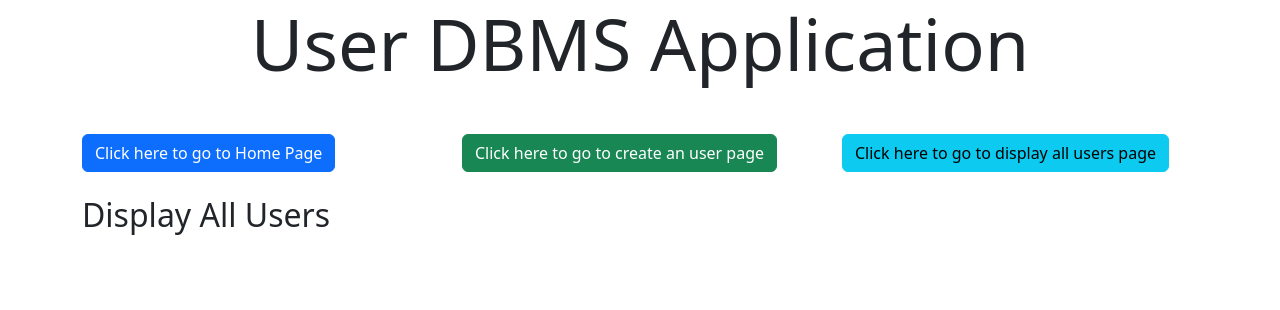
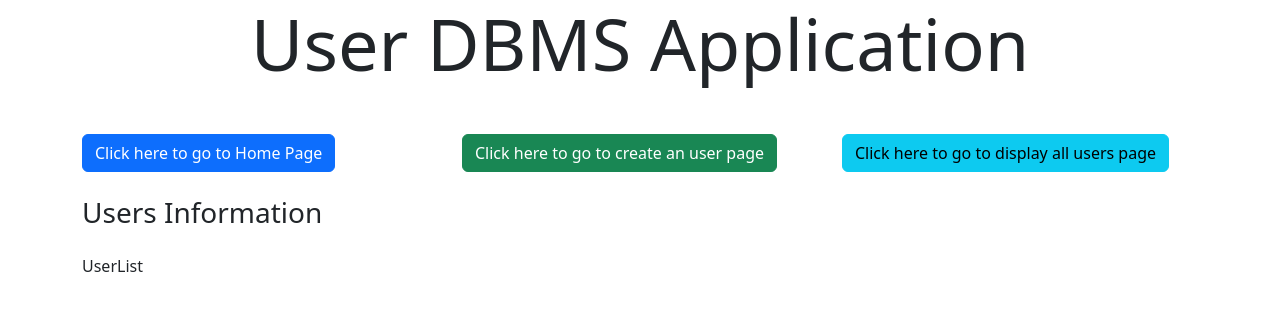
Before and after one commit to prabhupadswain/mern-stack-vercel, a React (Create React App) app in the folder client/: page /display-user in a window 1280 px wide. Shown: the top 310 px of the page. Built offline with nearby package versions, Linux system fonts and the light colour scheme.

Commit message:
BrowserRouter usage destination changed & semantic

```diff
--- a/client/src/App.js
+++ b/client/src/App.js
@@ -1,7 +1,7 @@
 import './App.css';
 import 'bootstrap/dist/css/bootstrap.min.css';
 
-import { Routes, Route } from 'react-router-dom';
+import { BrowserRouter, Routes, Route } from 'react-router-dom';
 
 // Import Components
 import Header from './components/Header';
@@ -14,21 +14,17 @@ import DisplayUser from './pages/DisplayUser';
 
 function App() {
   return (
+    <BrowserRouter>
       <div className='container'>
         <Header />
         <NavigationBar />
-
         <Routes>
           <Route path='/' element={<Home />} />
           <Route path='/create-user' element={<CreateUser />} />
           <Route path='/display-user' element={<DisplayUser />} />
         </Routes>
-      <main>
-        {/* <Home />
-        <UserForm />
-        <UserList /> */}
-      </main>
       </div>
+    </BrowserRouter>
   );
 }
 
--- a/client/src/components/NavigationBar.js
+++ b/client/src/components/NavigationBar.js
@@ -3,7 +3,7 @@ import { Link } from 'react-router-dom';
 
 const NavigationBar = () => {
   return (
-    <div className='row mb-4'>
+    <nav className='row mb-4'>
       <div className='col-4'>
         <Link to='/' className='btn btn-primary'>
           Click here to go to Home Page
@@ -19,7 +19,7 @@ const NavigationBar = () => {
           Click here to go to display all users page
         </Link>
       </div>
-    </div>
+    </nav>
   );
 };
 
--- a/client/src/index.js
+++ b/client/src/index.js
@@ -3,13 +3,9 @@ import ReactDOM from 'react-dom/client';
 
 import App from './App';
 
-import { BrowserRouter } from 'react-router-dom';
-
 const root = ReactDOM.createRoot(document.getElementById('root'));
 root.render(
   <React.StrictMode>
-    <BrowserRouter>
-      <App />
-    </BrowserRouter>
+    <App />
   </React.StrictMode>
 );
--- a/client/src/pages/DisplayUser.js
+++ b/client/src/pages/DisplayUser.js
@@ -1,10 +1,16 @@
 import React from 'react';
+import UserList from '../components/UserList';
 
 const DisplayUser = () => {
   return (
-    <section className='mb-3'>
-      <h2>Display All Users</h2>
-    </section>
+    <main>
+      <section className='mb-4'>
+        <h3>Users Information</h3>
+      </section>
+      <section className='mb-3'>
+        <UserList />
+      </section>
+    </main>
   );
 };
 
--- a/client/src/pages/Home.js
+++ b/client/src/pages/Home.js
@@ -2,6 +2,7 @@ import React from 'react';
 
 const Home = () => {
   return (
+    <main>
     <section className='mb-3'>
       <h2 className='fw-normal'>
         Welcome to User Database Management System software !!!
@@ -12,6 +13,7 @@ const Home = () => {
         list of users present in our database. <br />
       </p>
     </section>
+    </main>
   );
 };
 
```
Lines whose indentation alone changed are shown as unchanged.
